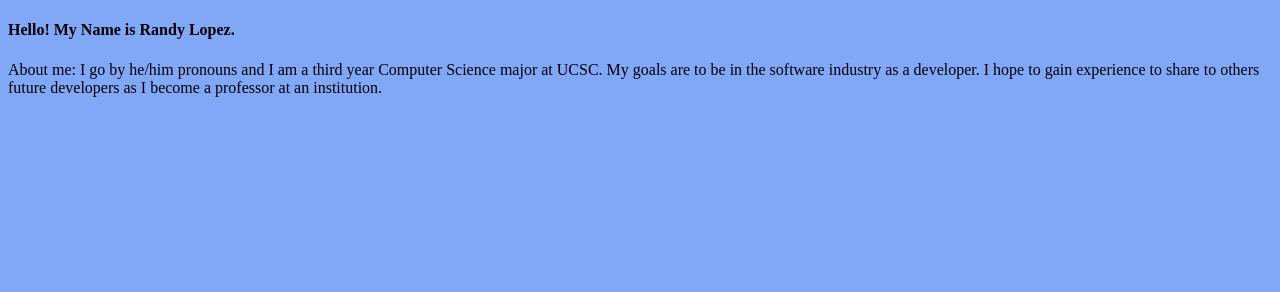
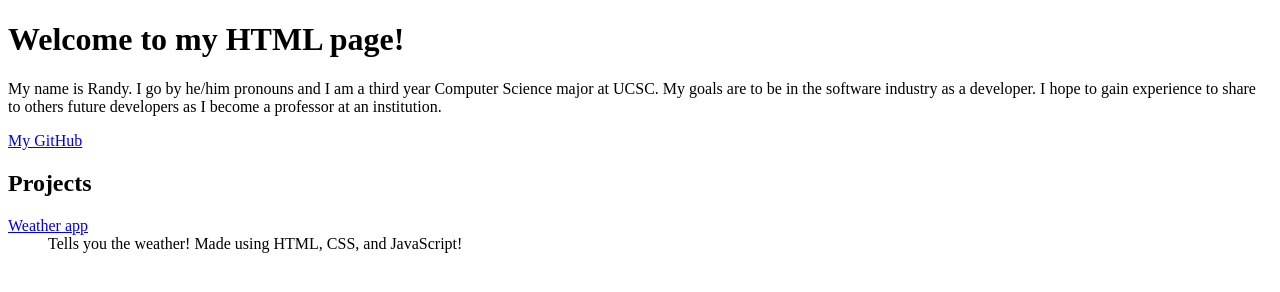
Before and after one commit to rndlpz/website, a plain HTML site: page index.html in a window 1280 px wide. Drawn offline with Linux system fonts and the light colour scheme.

Commit message:
created website skeleton

```diff
--- a/index.html
+++ b/index.html
@@ -1,3 +1,27 @@
+<!DOCTYPE html>
+<html>
+    <head>
+        <title>Our Funky HTML Page</title>
+        <meta name="description" content="Our first page">
+    </head>
+    <body>
+        <h1>Welcome to my HTML page!</h1>
+        <p>
+            My name is Randy. I go by he/him pronouns and I am a third year Computer Science major at UCSC.
+            My goals are to be in the software industry as a developer. I hope to gain experience to share
+            to others future developers as I become a professor at an institution.
+        </p>
+        <a href = https://github.com/rndlpz>My GitHub</a>
+        <h2>Projects</h2>
+        <dl>
+            <dt><a href = https://github.com/rndlpz>Weather app</a></dt>
+            <dd>Tells you the weather! Made using HTML, CSS, and JavaScript!</dd>
+        </dl>
+    </body>
+</html>
+
+<!--
+
 <!doctype html>
 <html>
     <head>
@@ -11,3 +35,5 @@
         </p>
     </body>
 </html>
+
+-->
```
